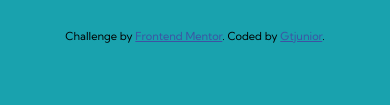
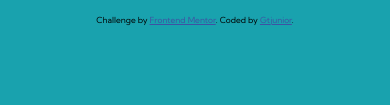
Before and after one commit to Gtjunior/profile-card-component, a plain HTML site: page index.html in a window 390 px wide. Shown: the part 627-732 px from the top of the page. Drawn offline with Linux system fonts and the light colour scheme.

Commit message:
Corrected css responsive

```diff
--- a/styles.css
+++ b/styles.css
@@ -1,12 +1,17 @@
-.html {
-    font-size: 18px;
+:root {
+    --link-color:hsl(228, 45%, 44%);
+}
+
+html {
+    font-size: clamp(14px, 2vw, 18px);
 }
 
 .attribution {
-    font-size: 11px; text-align: center;
+    font-size: 0.6rem;
+    text-align: center;
 }
 .attribution a {
-    color: hsl(228, 45%, 44%);
+    color: var(--link-color);
 }
 
 * {
```
